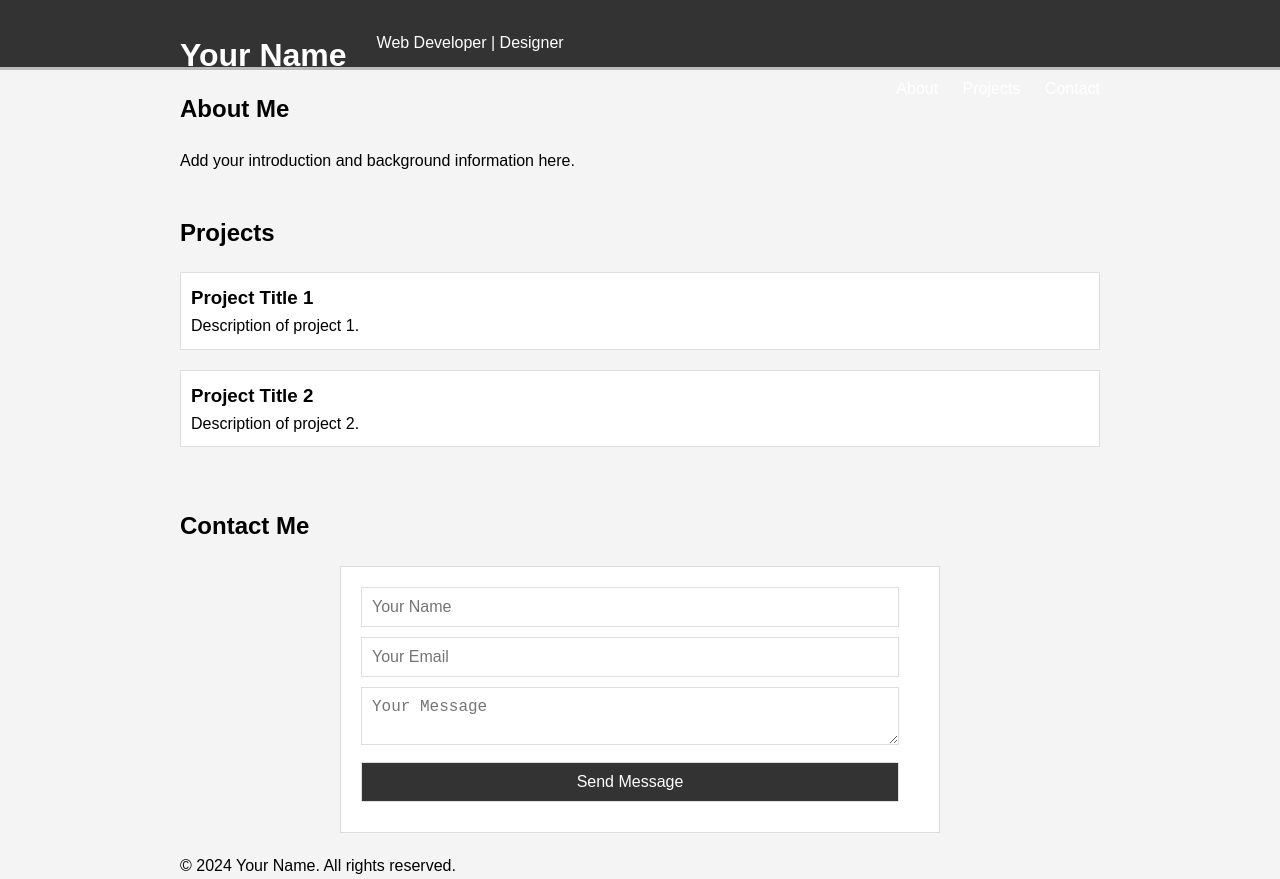
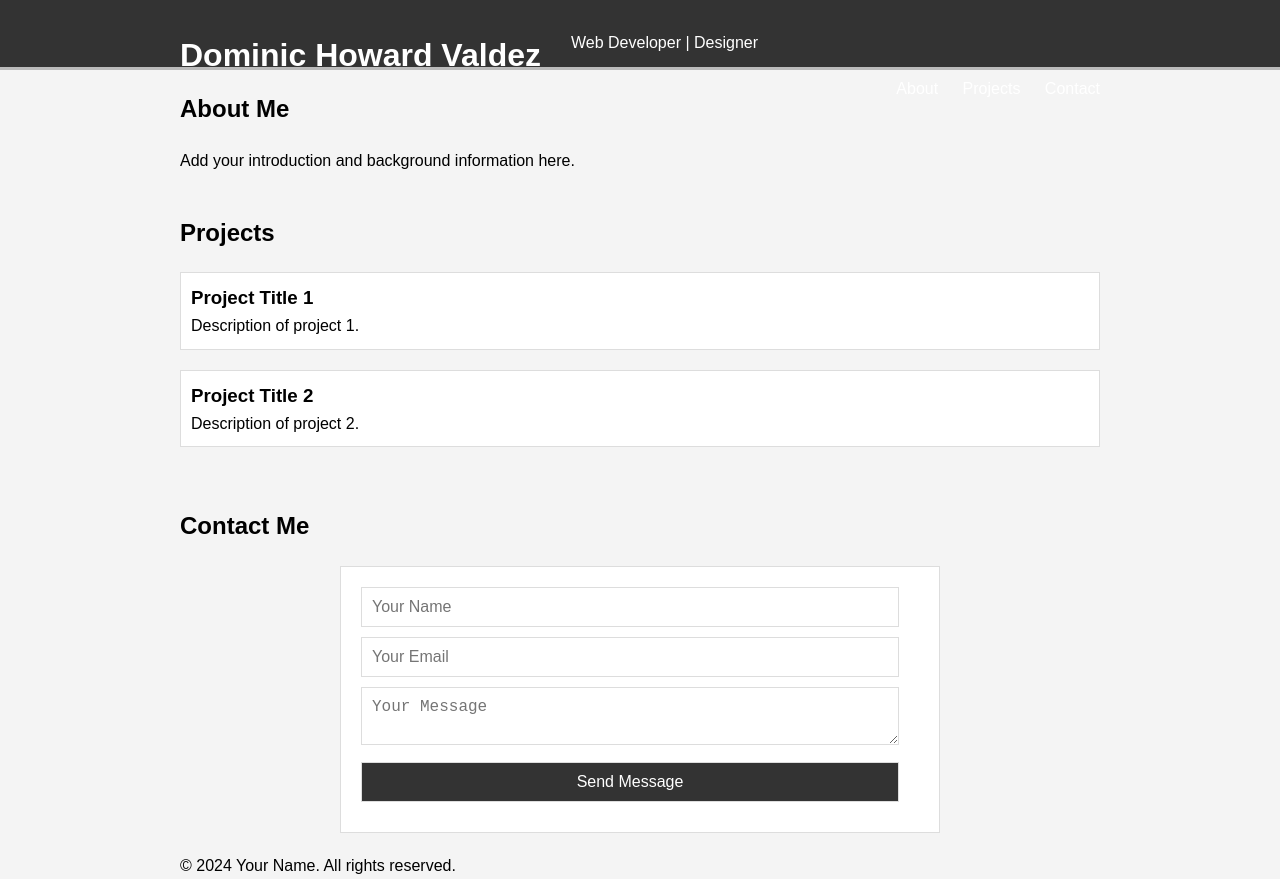
Before and after one commit to BeardedBalls/Sample, a plain HTML site: page index.html in a window 1280 px wide. Drawn offline with Linux system fonts and the light colour scheme.

Commit message:
Update index.html

```diff
--- a/index.html
+++ b/index.html
@@ -3,13 +3,13 @@
 <head>
     <meta charset="UTF-8">
     <meta name="viewport" content="width=device-width, initial-scale=1.0">
-    <title>Your Name - Portfolio</title>
+    <title>Dominic Howard Valdez - Portfolio</title>
     <link rel="stylesheet" href="styles.css">
 </head>
 <body>
     <header>
         <div class="container">
-            <h1>Your Name</h1>
+            <h1>Dominic Howard Valdez</h1>
             <p>Web Developer | Designer</p>
             <nav>
                 <ul>
```
